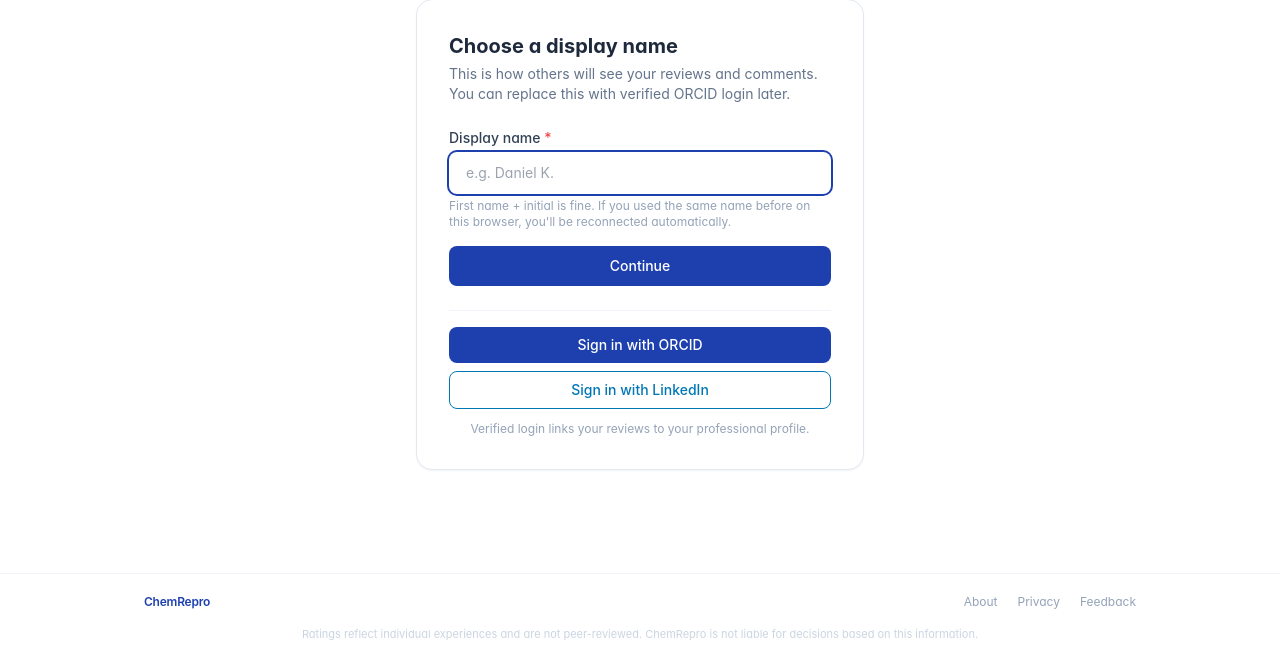
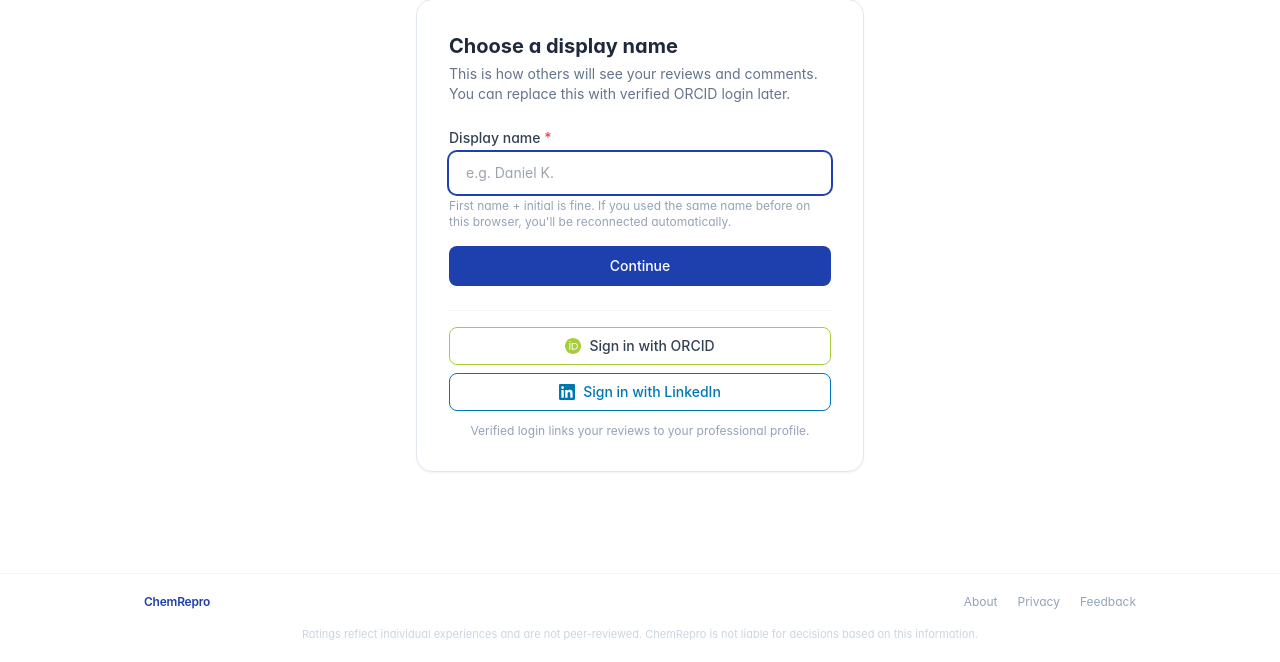
Before and after one commit to dkovari27/ChemRepro, a FastAPI app: page /auth/guest-setup in a window 1280 px wide. Shown: the part 138-800 px from the top of the page. Run offline with FastAPI, Linux system fonts and the light colour scheme; some libraries are stand-ins or nearby versions; some web fonts are replaced.

Commit message:
Add ORCID iD icon to all sign-in buttons; unify ORCID and LinkedIn button style
All four login surfaces (login_choose, paper, paper_classic, guest_setup) now show
identical-style buttons: flex with icon + text, brand-coloured border, white bg,
hover to solid brand fill. ORCID uses official iD SVG icon (green circle, white iD)
with #A6CE39 border/hover; LinkedIn unchanged in structure but icon added to match.

Co-Authored-By: Claude Sonnet 4.6 <noreply@anthropic.com>

```diff
--- a/app/templates/guest_setup.html
+++ b/app/templates/guest_setup.html
@@ -69,11 +69,13 @@
 
     <div class="mt-6 pt-4 border-t border-slate-100 flex flex-col gap-2">
       <a href="/auth/login"
-         class="block text-center bg-brand text-white rounded-lg px-4 py-2 text-sm font-medium hover:bg-blue-700 transition-colors">
+         class="flex items-center justify-center gap-2 border border-[#A6CE39] text-slate-700 rounded-lg px-4 py-2 text-sm font-medium hover:bg-[#A6CE39] hover:text-white transition-colors">
+        <svg class="w-4 h-4 shrink-0" viewBox="0 0 256 256" xmlns="http://www.w3.org/2000/svg"><path fill="#A6CE39" d="M128 0C57.3 0 0 57.3 0 128s57.3 128 128 128 128-57.3 128-128S198.7 0 128 0z"/><path fill="#fff" d="M86.3 186.2H70.9V79.1h15.4v107.1zm2.4-129.4c0 5.5-4.5 10.1-10.1 10.1-5.6 0-10.1-4.6-10.1-10.1 0-5.6 4.5-10.1 10.1-10.1 5.6 0 10.1 4.5 10.1 10.1zM108.9 79.1h41.6c39.6 0 57 28.3 57 53.6 0 27.5-21.5 53.6-56.8 53.6h-41.8V79.1zm15.4 93.3h24.5c34.9 0 42.9-26.5 42.9-39.7 0-21.5-13.7-39.7-43.7-39.7h-23.7v79.4z"/></svg>
         Sign in with ORCID
       </a>
       <a href="/auth/linkedin"
-         class="block text-center border border-[#0077b5] text-[#0077b5] rounded-lg px-4 py-2 text-sm font-medium hover:bg-[#0077b5] hover:text-white transition-colors">
+         class="flex items-center justify-center gap-2 border border-[#0077b5] text-[#0077b5] rounded-lg px-4 py-2 text-sm font-medium hover:bg-[#0077b5] hover:text-white transition-colors">
+        <svg class="w-4 h-4 shrink-0" viewBox="0 0 24 24" fill="currentColor"><path d="M20.447 20.452h-3.554v-5.569c0-1.328-.027-3.037-1.852-3.037-1.853 0-2.136 1.445-2.136 2.939v5.667H9.351V9h3.414v1.561h.046c.477-.9 1.637-1.85 3.37-1.85 3.601 0 4.267 2.37 4.267 5.455v6.286zM5.337 7.433a2.062 2.062 0 01-2.063-2.065 2.064 2.064 0 112.063 2.065zm1.782 13.019H3.555V9h3.564v11.452zM22.225 0H1.771C.792 0 0 .774 0 1.729v20.542C0 23.227.792 24 1.771 24h20.451C23.2 24 24 23.227 24 22.271V1.729C24 .774 23.2 0 22.222 0h.003z"/></svg>
         Sign in with LinkedIn
       </a>
       <p class="text-xs text-slate-400 text-center mt-1">Verified login links your reviews to your professional profile.</p>
--- a/app/templates/paper.html
+++ b/app/templates/paper.html
@@ -103,11 +103,13 @@
             Continue as guest
           </a>
           <a href="/auth/login"
-             class="block text-center bg-brand text-white rounded-lg px-4 py-2 text-sm font-medium hover:bg-blue-700 transition-colors">
+             class="flex items-center justify-center gap-2 border border-[#A6CE39] text-slate-700 rounded-lg px-4 py-2 text-sm font-medium hover:bg-[#A6CE39] hover:text-white transition-colors">
+            <svg class="w-4 h-4 shrink-0" viewBox="0 0 256 256" xmlns="http://www.w3.org/2000/svg"><path fill="#A6CE39" d="M128 0C57.3 0 0 57.3 0 128s57.3 128 128 128 128-57.3 128-128S198.7 0 128 0z"/><path fill="#fff" d="M86.3 186.2H70.9V79.1h15.4v107.1zm2.4-129.4c0 5.5-4.5 10.1-10.1 10.1-5.6 0-10.1-4.6-10.1-10.1 0-5.6 4.5-10.1 10.1-10.1 5.6 0 10.1 4.5 10.1 10.1zM108.9 79.1h41.6c39.6 0 57 28.3 57 53.6 0 27.5-21.5 53.6-56.8 53.6h-41.8V79.1zm15.4 93.3h24.5c34.9 0 42.9-26.5 42.9-39.7 0-21.5-13.7-39.7-43.7-39.7h-23.7v79.4z"/></svg>
             Sign in with ORCID
           </a>
           <a href="/auth/linkedin"
-             class="block text-center border border-[#0077b5] text-[#0077b5] rounded-lg px-4 py-2 text-sm font-medium hover:bg-[#0077b5] hover:text-white transition-colors">
+             class="flex items-center justify-center gap-2 border border-[#0077b5] text-[#0077b5] rounded-lg px-4 py-2 text-sm font-medium hover:bg-[#0077b5] hover:text-white transition-colors">
+            <svg class="w-4 h-4 shrink-0" viewBox="0 0 24 24" fill="currentColor"><path d="M20.447 20.452h-3.554v-5.569c0-1.328-.027-3.037-1.852-3.037-1.853 0-2.136 1.445-2.136 2.939v5.667H9.351V9h3.414v1.561h.046c.477-.9 1.637-1.85 3.37-1.85 3.601 0 4.267 2.37 4.267 5.455v6.286zM5.337 7.433a2.062 2.062 0 01-2.063-2.065 2.064 2.064 0 112.063 2.065zm1.782 13.019H3.555V9h3.564v11.452zM22.225 0H1.771C.792 0 0 .774 0 1.729v20.542C0 23.227.792 24 1.771 24h20.451C23.2 24 24 23.227 24 22.271V1.729C24 .774 23.2 0 22.222 0h.003z"/></svg>
             Sign in with LinkedIn
           </a>
         </div>
--- a/app/templates/paper_classic.html
+++ b/app/templates/paper_classic.html
@@ -137,11 +137,13 @@
           Continue as guest
         </a>
         <a href="/auth/login"
-           class="block text-center bg-brand text-white rounded-lg px-4 py-2 text-sm font-medium hover:bg-blue-700 transition-colors">
+           class="flex items-center justify-center gap-2 border border-[#A6CE39] text-slate-700 rounded-lg px-4 py-2 text-sm font-medium hover:bg-[#A6CE39] hover:text-white transition-colors">
+          <svg class="w-4 h-4 shrink-0" viewBox="0 0 256 256" xmlns="http://www.w3.org/2000/svg"><path fill="#A6CE39" d="M128 0C57.3 0 0 57.3 0 128s57.3 128 128 128 128-57.3 128-128S198.7 0 128 0z"/><path fill="#fff" d="M86.3 186.2H70.9V79.1h15.4v107.1zm2.4-129.4c0 5.5-4.5 10.1-10.1 10.1-5.6 0-10.1-4.6-10.1-10.1 0-5.6 4.5-10.1 10.1-10.1 5.6 0 10.1 4.5 10.1 10.1zM108.9 79.1h41.6c39.6 0 57 28.3 57 53.6 0 27.5-21.5 53.6-56.8 53.6h-41.8V79.1zm15.4 93.3h24.5c34.9 0 42.9-26.5 42.9-39.7 0-21.5-13.7-39.7-43.7-39.7h-23.7v79.4z"/></svg>
           Sign in with ORCID
         </a>
         <a href="/auth/linkedin"
-           class="block text-center border border-[#0077b5] text-[#0077b5] rounded-lg px-4 py-2 text-sm font-medium hover:bg-[#0077b5] hover:text-white transition-colors">
+           class="flex items-center justify-center gap-2 border border-[#0077b5] text-[#0077b5] rounded-lg px-4 py-2 text-sm font-medium hover:bg-[#0077b5] hover:text-white transition-colors">
+          <svg class="w-4 h-4 shrink-0" viewBox="0 0 24 24" fill="currentColor"><path d="M20.447 20.452h-3.554v-5.569c0-1.328-.027-3.037-1.852-3.037-1.853 0-2.136 1.445-2.136 2.939v5.667H9.351V9h3.414v1.561h.046c.477-.9 1.637-1.85 3.37-1.85 3.601 0 4.267 2.37 4.267 5.455v6.286zM5.337 7.433a2.062 2.062 0 01-2.063-2.065 2.064 2.064 0 112.063 2.065zm1.782 13.019H3.555V9h3.564v11.452zM22.225 0H1.771C.792 0 0 .774 0 1.729v20.542C0 23.227.792 24 1.771 24h20.451C23.2 24 24 23.227 24 22.271V1.729C24 .774 23.2 0 22.222 0h.003z"/></svg>
           Sign in with LinkedIn
         </a>
       </div>
```
Also changed, not shown: app/templates/login_choose.html (+3 -7 lines).
